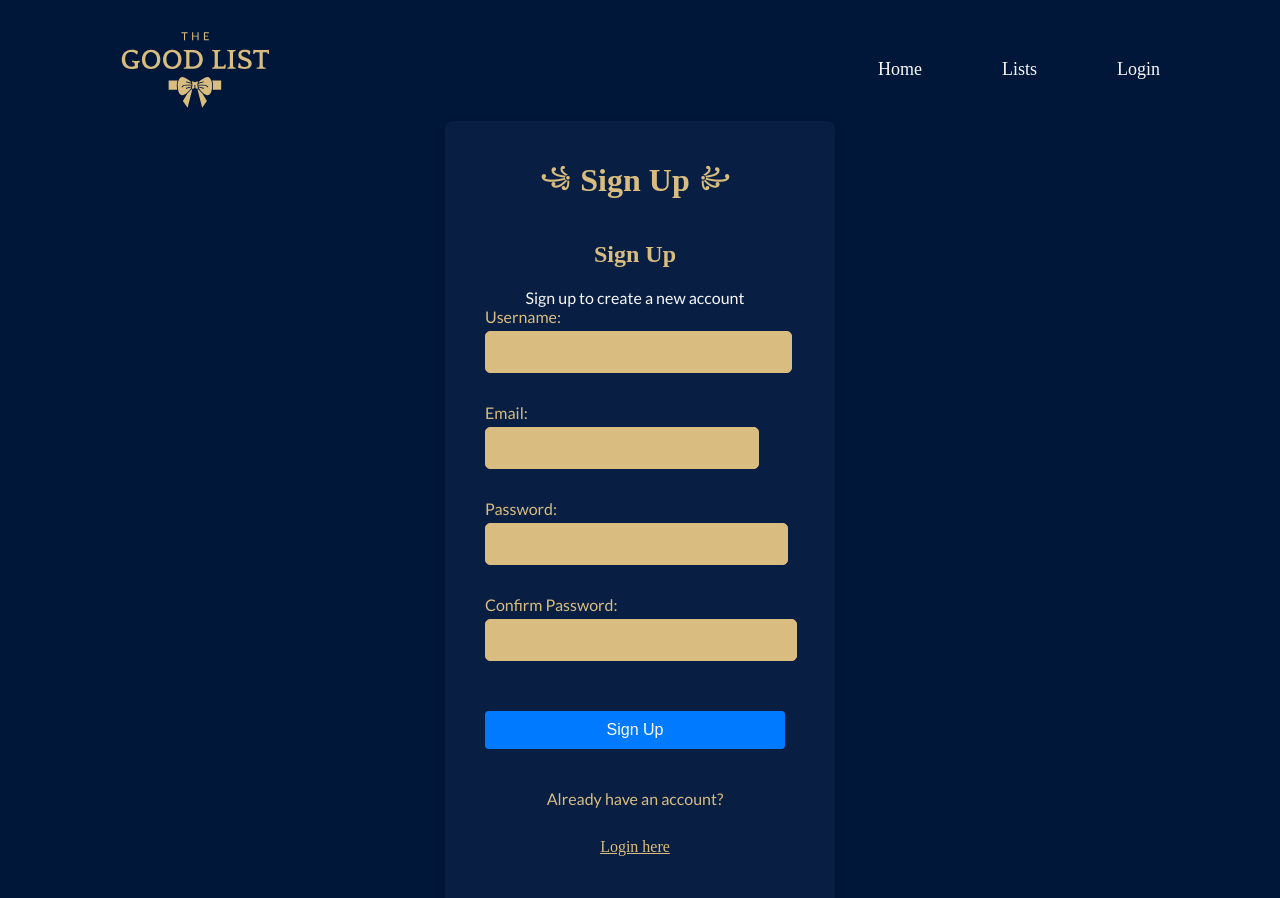
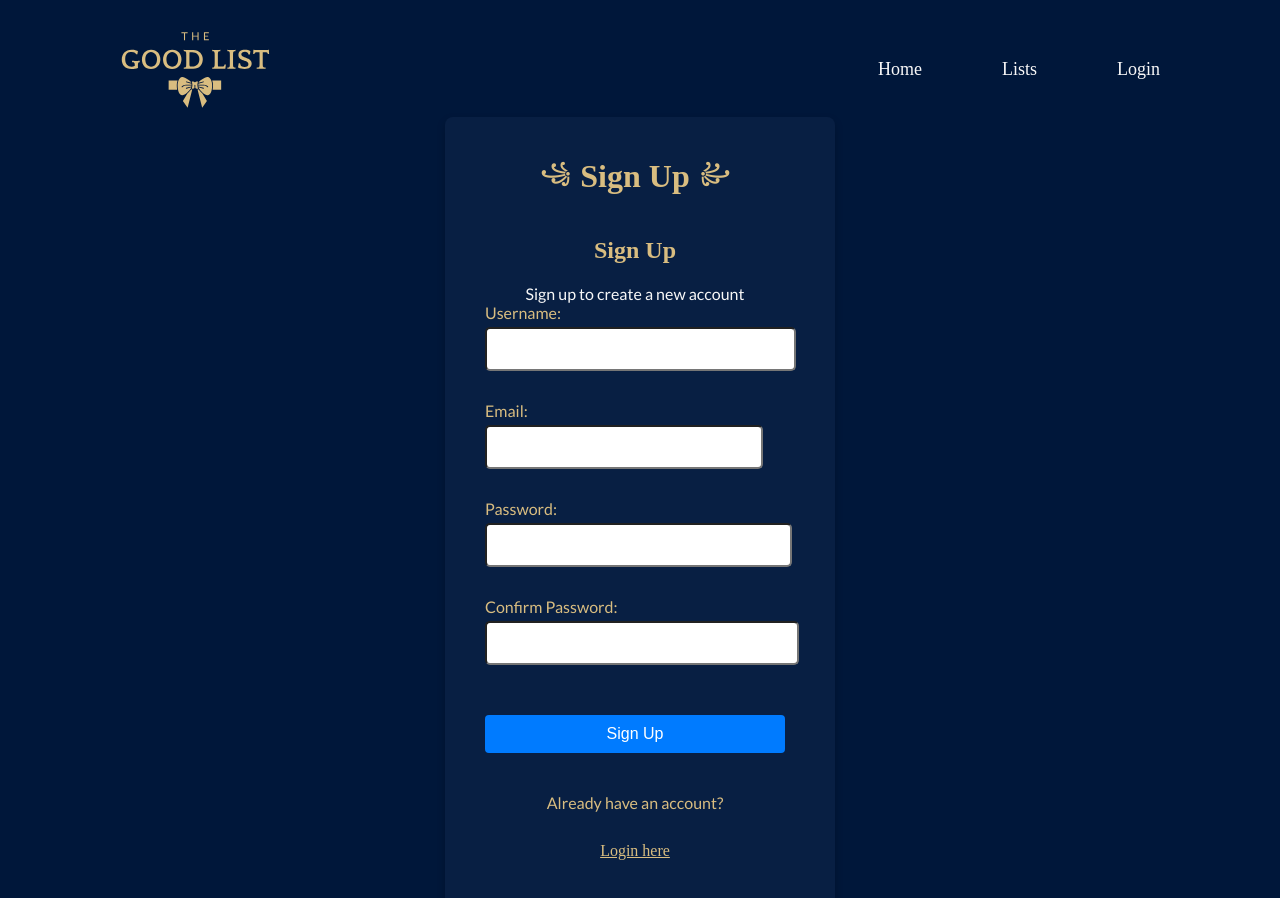
Before and after one commit to SheCodesAus/debugging_ducks_frontend, a React (Vite) app: page /signup in a window 1280 px wide. Shown: the top 898 px of the page. Built offline with nearby package versions, Linux system fonts and the light colour scheme; a web font is replaced by a local one.

Commit message:
making changes to css

```diff
--- a/src/components/SignUpForm.jsx
+++ b/src/components/SignUpForm.jsx
@@ -3,6 +3,7 @@ import { useNavigate } from "react-router-dom";
 import { useAuth } from "../hooks/use-auth";
 import z from "zod";
 import postSignup from "../api/post-signup";
+import "../pages/SignUpPage.css";
 
 const signupSchema = z
   .object({
@@ -125,7 +126,9 @@ function SignUpForm() {
           <span className="error">{errors.confirmPassword}</span>
         )}
       </div>
-      <button type="submit" className="signup-button">Sign Up</button>
+      <button type="submit" className="signup-button">
+        Sign Up
+      </button>
       {errors.api && <span className="error">{errors.api}</span>}
     </form>
   );
--- a/src/pages/LoginPage.css
+++ b/src/pages/LoginPage.css
@@ -80,7 +80,6 @@ p {
   align-items: flex-start;
 }
 
-/* Label Style */
 .login-container form label {
   font-family: Lato, sans-serif;
   font-size: 16px;
@@ -90,7 +89,6 @@ p {
   width: auto;
 }
 
-/* Input Style */
 .login-container form input {
   padding: 0 5px;
   font-size: 16px;
--- a/src/pages/SignUpPage.css
+++ b/src/pages/SignUpPage.css
@@ -94,8 +94,7 @@ p {
   padding: 0 5px;
   font-size: 16px;
   border-radius: 5px;
-  border: 1px solid #d9bd80;
-  background-color: #d9bd80;
+  background-color: white;
   width: 100%;
   margin-bottom: 10px;
   height: 40px;
--- a/src/pages/SignUpPage.jsx
+++ b/src/pages/SignUpPage.jsx
@@ -1,7 +1,7 @@
 import React from "react";
 import { useNavigate } from "react-router-dom";
+import { useAuth } from "../hooks/use-auth";
 import SignUpForm from "../components/SignUpForm";
-import { useAuth } from "../hooks/use-auth";
 import "./SignUpPage.css";
 
 function SignUpPage() {
```
